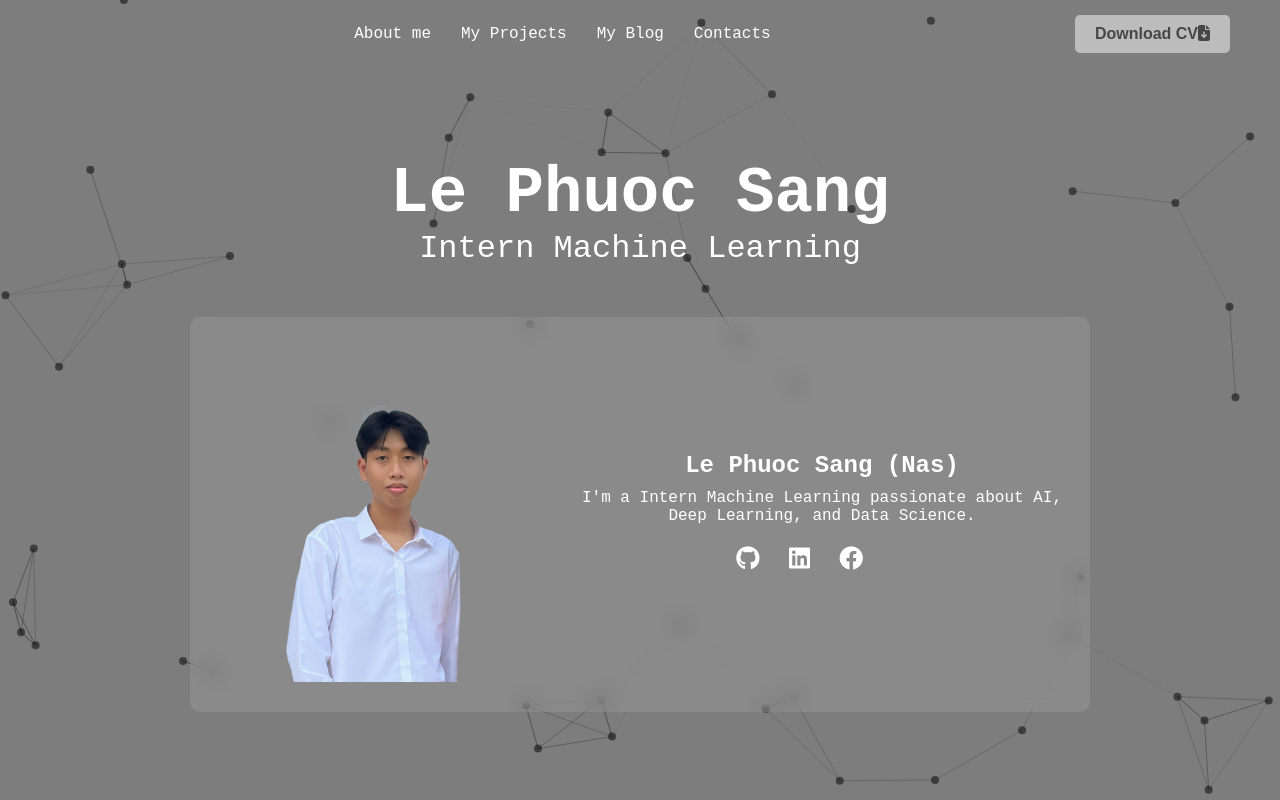
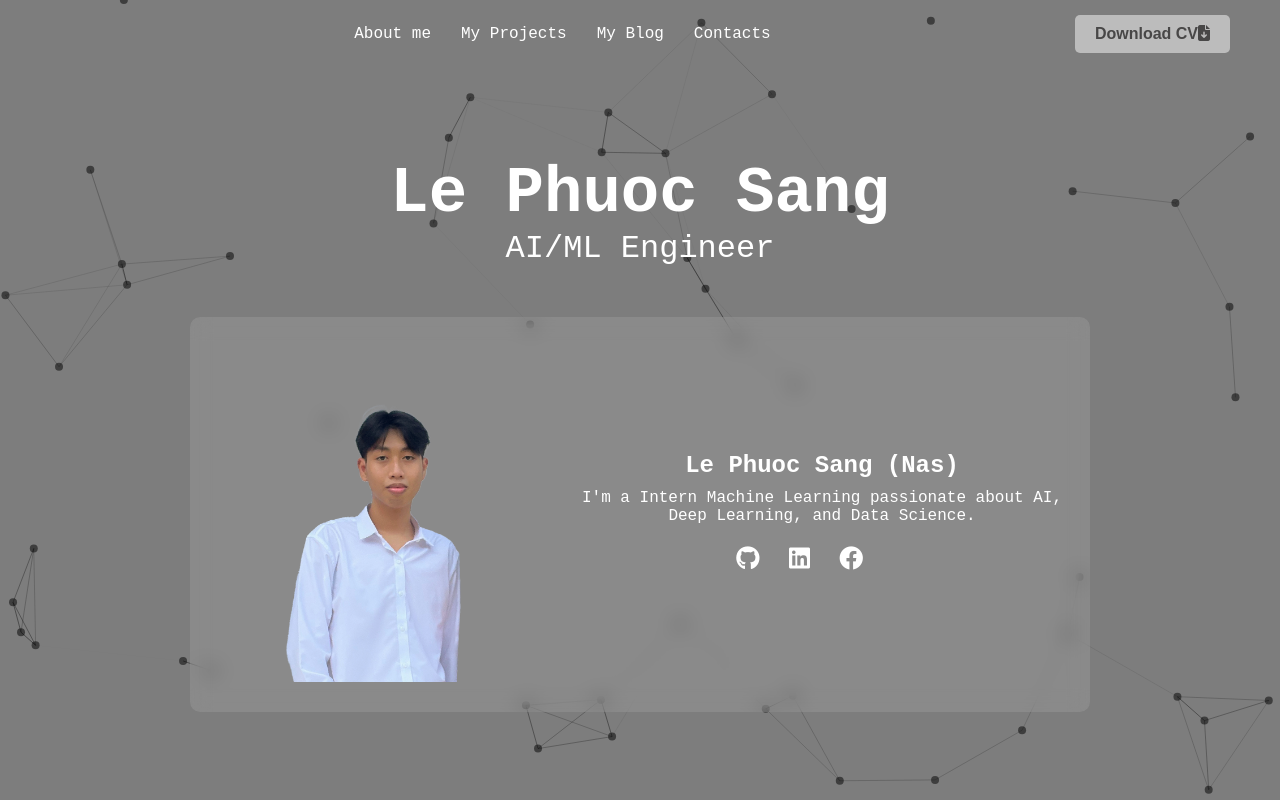
Before and after one commit to lpsangg/lpsang, a plain HTML site: page index.html in a window 1280 px wide. Shown: the top 800 px of the page. Drawn offline with Linux system fonts and the light colour scheme; some icons are missing.

Commit message:
upload position

```diff
--- a/index.html
+++ b/index.html
@@ -47,7 +47,7 @@
         <div class="section" id="section1">
             <div>
                 <h1>Le Phuoc Sang</h1>
-                <p>Intern Machine Learning</p>
+                <p>AI/ML Engineer</p>
                 <div class="profile-container">
                     <!-- Cột Trái: Ảnh -->
                     <div class="profile-image">
```
